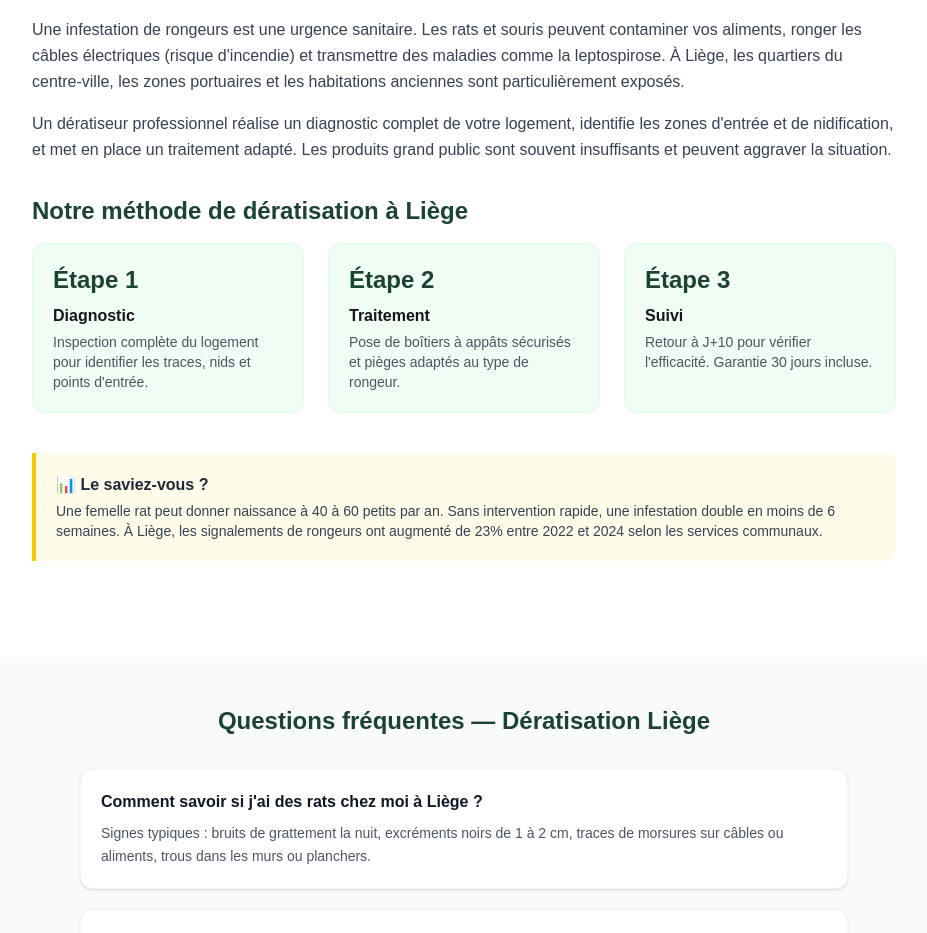
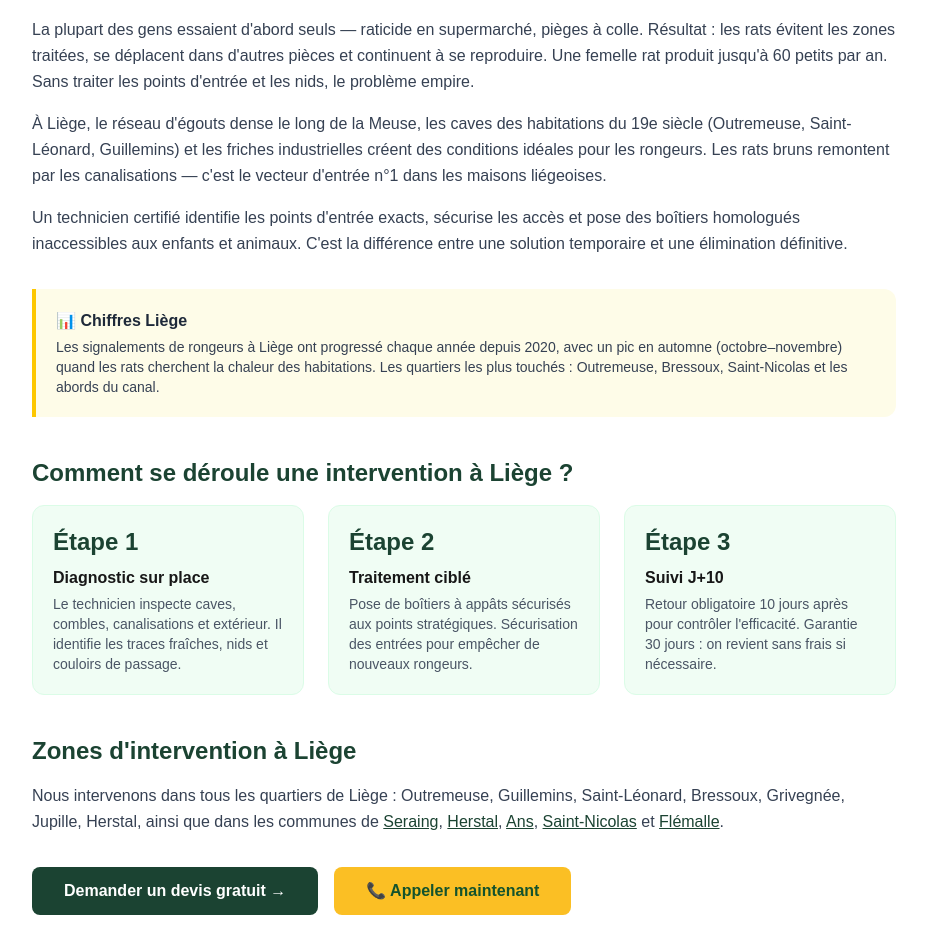
Before and after one commit to wnqgphqn5t-cmyk/sayonarat, a Next.js app: page /deratisation-liege in a window 1280 px wide. Shown: the part 572-1505 px from the top of the page, without its empty margins (176-1103 px from the left). Built offline with nearby package versions, Linux system fonts and the light colour scheme.

Commit message:
humanisation page dératisation + llms.txt

```diff
--- a/app/deratisation-liege/page.tsx
+++ b/app/deratisation-liege/page.tsx
@@ -84,28 +84,43 @@ export default function DeratisationLiegePage() {
       {/* Content */}
       <section className="py-14 px-4 max-w-4xl mx-auto">
         <h2 className="text-2xl font-bold mb-4" style={{ color: "#1B4332" }}>
-          Pourquoi faire appel à un dératiseur professionnel à Liège ?
+          Dératisation à Liège : ce que les produits du commerce ne règlent pas
         </h2>
         <p className="text-gray-700 mb-4 leading-relaxed">
-          Une infestation de rongeurs est une urgence sanitaire. Les rats et souris peuvent
-          contaminer vos aliments, ronger les câbles électriques (risque d&apos;incendie) et transmettre
-          des maladies comme la leptospirose. À Liège, les quartiers du centre-ville, les zones
-          portuaires et les habitations anciennes sont particulièrement exposés.
+          La plupart des gens essaient d&apos;abord seuls — raticide en supermarché, pièges à colle.
+          Résultat : les rats évitent les zones traitées, se déplacent dans d&apos;autres pièces et
+          continuent à se reproduire. Une femelle rat produit jusqu&apos;à 60 petits par an.
+          Sans traiter les points d&apos;entrée et les nids, le problème empire.
+        </p>
+        <p className="text-gray-700 mb-4 leading-relaxed">
+          À Liège, le réseau d&apos;égouts dense le long de la Meuse, les caves des habitations
+          du 19e siècle (Outremeuse, Saint-Léonard, Guillemins) et les friches industrielles
+          créent des conditions idéales pour les rongeurs. Les rats bruns remontent par les
+          canalisations — c&apos;est le vecteur d&apos;entrée n°1 dans les maisons liégeoises.
         </p>
         <p className="text-gray-700 mb-8 leading-relaxed">
-          Un dératiseur professionnel réalise un diagnostic complet de votre logement, identifie
-          les zones d&apos;entrée et de nidification, et met en place un traitement adapté. Les produits
-          grand public sont souvent insuffisants et peuvent aggraver la situation.
+          Un technicien certifié identifie les points d&apos;entrée exacts, sécurise les accès
+          et pose des boîtiers homologués inaccessibles aux enfants et animaux. C&apos;est la
+          différence entre une solution temporaire et une élimination définitive.
         </p>
 
+        <div className="bg-yellow-50 border-l-4 border-yellow-400 p-5 rounded-r-xl mb-10">
+          <p className="font-semibold text-gray-800">📊 Chiffres Liège</p>
+          <p className="text-sm text-gray-700 mt-1">
+            Les signalements de rongeurs à Liège ont progressé chaque année depuis 2020,
+            avec un pic en automne (octobre–novembre) quand les rats cherchent la chaleur des habitations.
+            Les quartiers les plus touchés : Outremeuse, Bressoux, Saint-Nicolas et les abords du canal.
+          </p>
+        </div>
+
         <h2 className="text-2xl font-bold mb-4" style={{ color: "#1B4332" }}>
-          Notre méthode de dératisation à Liège
+          Comment se déroule une intervention à Liège ?
         </h2>
         <div className="grid grid-cols-1 md:grid-cols-3 gap-6 mb-10">
           {[
-            { step: "1", title: "Diagnostic", desc: "Inspection complète du logement pour identifier les traces, nids et points d'entrée." },
-            { step: "2", title: "Traitement", desc: "Pose de boîtiers à appâts sécurisés et pièges adaptés au type de rongeur." },
-            { step: "3", title: "Suivi", desc: "Retour à J+10 pour vérifier l'efficacité. Garantie 30 jours incluse." },
+            { step: "1", title: "Diagnostic sur place", desc: "Le technicien inspecte caves, combles, canalisations et extérieur. Il identifie les traces fraîches, nids et couloirs de passage." },
+            { step: "2", title: "Traitement ciblé", desc: "Pose de boîtiers à appâts sécurisés aux points stratégiques. Sécurisation des entrées pour empêcher de nouveaux rongeurs." },
+            { step: "3", title: "Suivi J+10", desc: "Retour obligatoire 10 jours après pour contrôler l'efficacité. Garantie 30 jours : on revient sans frais si nécessaire." },
           ].map((s) => (
             <div key={s.step} className="bg-green-50 rounded-xl p-5 border border-green-100">
               <div className="text-2xl font-bold mb-2" style={{ color: "#1B4332" }}>Étape {s.step}</div>
@@ -115,13 +130,34 @@ export default function DeratisationLiegePage() {
           ))}
         </div>
 
-        <div className="bg-yellow-50 border-l-4 border-yellow-400 p-5 rounded-r-xl mb-10">
-          <p className="font-semibold text-gray-800">📊 Le saviez-vous ?</p>
-          <p className="text-sm text-gray-700 mt-1">
-            Une femelle rat peut donner naissance à 40 à 60 petits par an. Sans intervention rapide,
-            une infestation double en moins de 6 semaines. À Liège, les signalements de rongeurs
-            ont augmenté de 23% entre 2022 et 2024 selon les services communaux.
-          </p>
+        <h2 className="text-2xl font-bold mb-4" style={{ color: "#1B4332" }}>
+          Zones d&apos;intervention à Liège
+        </h2>
+        <p className="text-gray-700 mb-4 leading-relaxed">
+          Nous intervenons dans tous les quartiers de Liège : Outremeuse, Guillemins, Saint-Léonard,
+          Bressoux, Grivegnée, Jupille, Herstal, ainsi que dans les communes de{" "}
+          <Link href="/deratisation-seraing" className="underline" style={{ color: "#1B4332" }}>Seraing</Link>,{" "}
+          <Link href="/deratisation-herstal" className="underline" style={{ color: "#1B4332" }}>Herstal</Link>,{" "}
+          <Link href="/deratisation-ans" className="underline" style={{ color: "#1B4332" }}>Ans</Link>,{" "}
+          <Link href="/deratisation-saint-nicolas" className="underline" style={{ color: "#1B4332" }}>Saint-Nicolas</Link> et{" "}
+          <Link href="/deratisation-flemalle" className="underline" style={{ color: "#1B4332" }}>Flémalle</Link>.
+        </p>
+
+        <div className="flex flex-col sm:flex-row gap-4 mt-8">
+          <Link
+            href="/contact"
+            style={{ backgroundColor: "#1B4332", color: "white" }}
+            className="font-bold px-8 py-3 rounded-lg hover:opacity-90 transition-opacity text-center"
+          >
+            Demander un devis gratuit →
+          </Link>
+          <a
+            href="tel:+32466442454"
+            style={{ backgroundColor: "#FBBF24", color: "#14532d" }}
+            className="font-bold px-8 py-3 rounded-lg hover:opacity-90 transition-opacity text-center"
+          >
+            📞 Appeler maintenant
+          </a>
         </div>
       </section>
 
```
Also changed, not shown: public/llms.txt (added).
